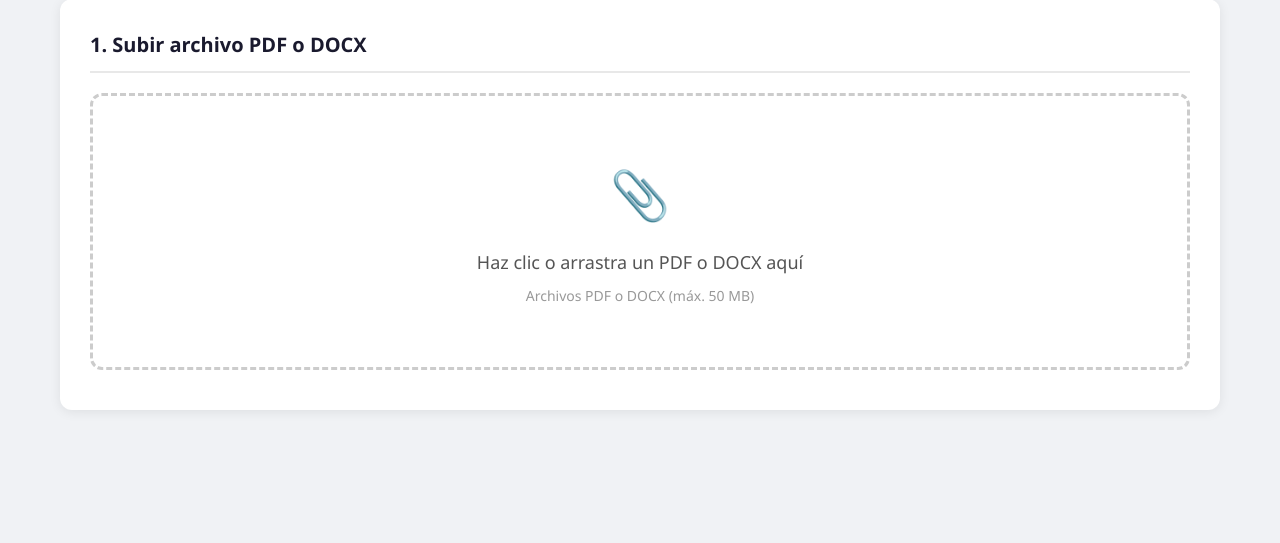
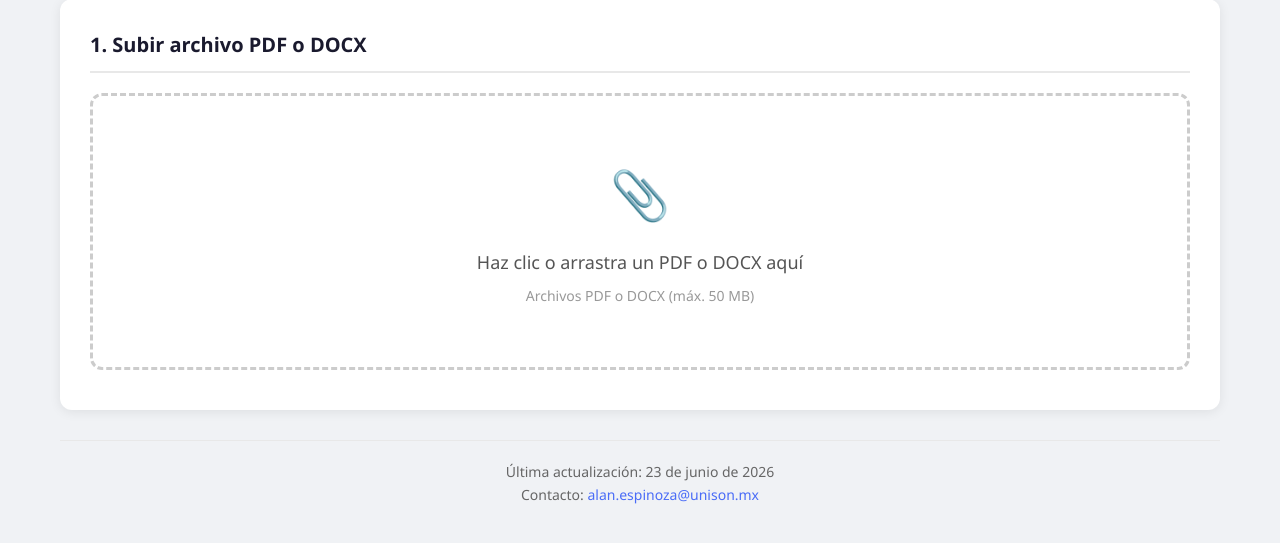
Before and after one commit to allanz1221/wordtopdf, a Flask app: page / in a window 1280 px wide. Shown: the part 131-674 px from the top of the page. Run offline with Flask 3, Linux system fonts and the light colour scheme.

Commit message:
Add footer with last update date and contact email

```diff
--- a/templates/index.html
+++ b/templates/index.html
@@ -263,6 +263,11 @@ h1 { text-align: center; color: #1a1a2e; margin-bottom: 10px; font-size: 28px; }
             <button class="btn btn-secondary" onclick="resetAll()">🔄 Nuevo archivo</button>
         </div>
     </div>
+
+    <footer style="text-align: center; margin-top: 30px; padding: 20px 0; font-size: 14px; color: #666; border-top: 1px solid #e8e8e8;">
+        <p>Última actualización: 23 de junio de 2026</p>
+        <p>Contacto: <a href="mailto:alan.espinoza@unison.mx" style="color: #4a6cf7; text-decoration: none;">alan.espinoza@unison.mx</a></p>
+    </footer>
 </div>
 
 <script>
```
